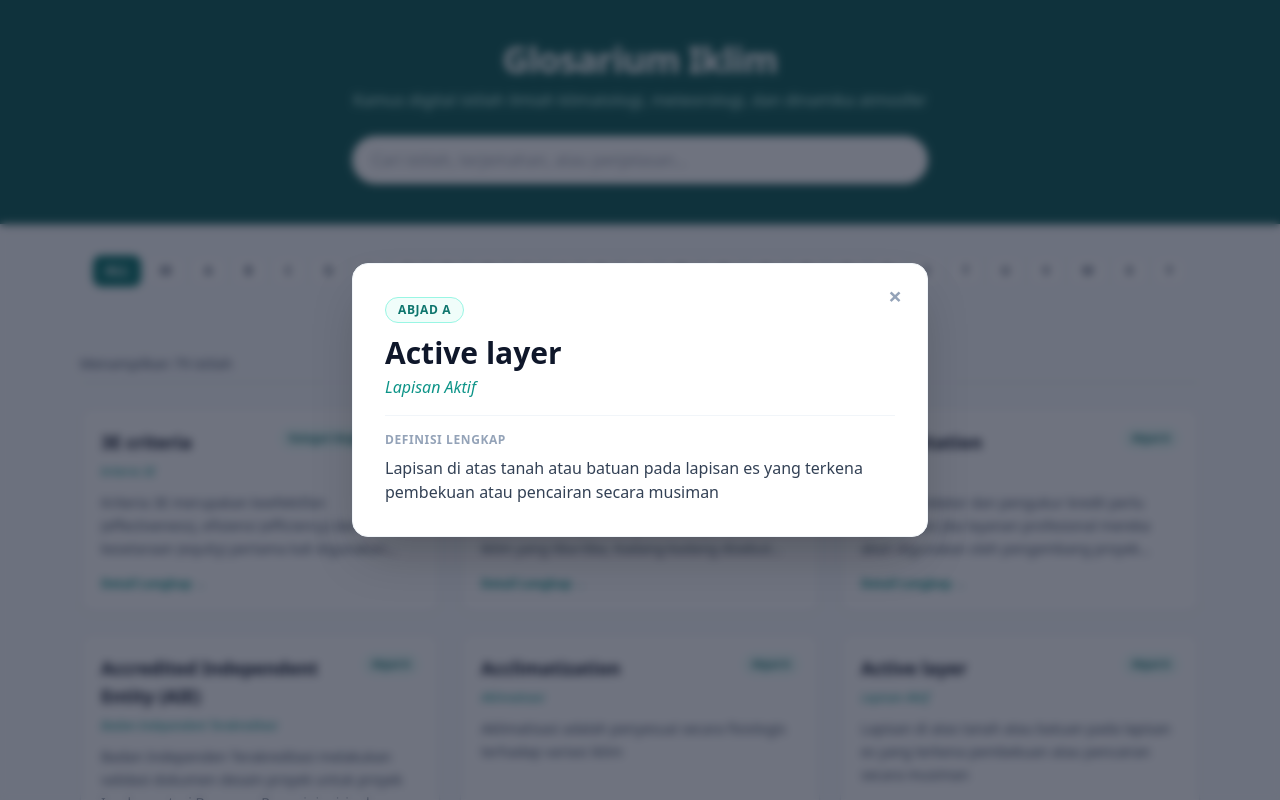
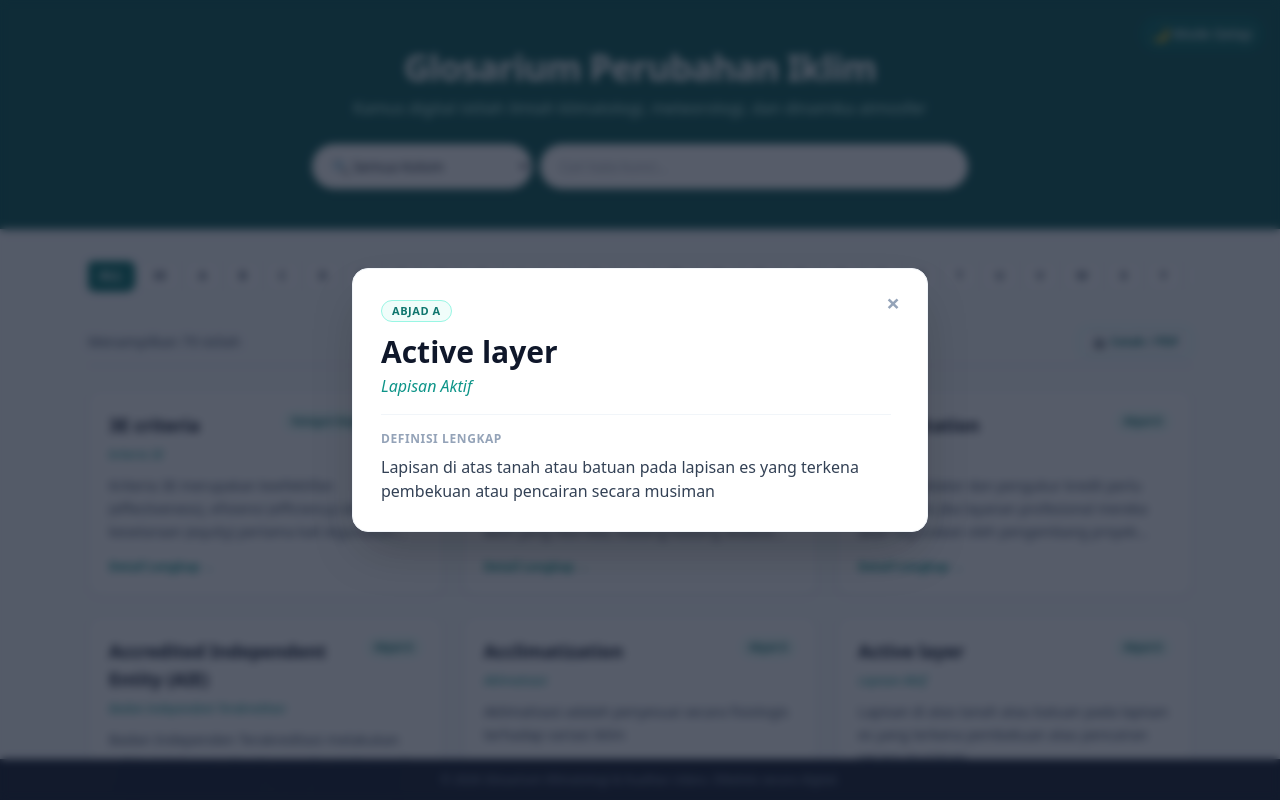
Before and after one commit to lukmanhakim-bmkg/glosarium_bmkg, a plain HTML site: page index.html in a window 1280 px wide. Both pictures are taken after a click on the element 1020 px from the left and 750 px from the top of the page. Shown: the top 800 px of the page. Drawn offline with nearby package versions, Linux system fonts and the light colour scheme.

Commit message:
Update index.html

```diff
--- a/index.html
+++ b/index.html
@@ -1,100 +1,171 @@
 <!DOCTYPE html>
-<html lang="id">
+<html lang="id" class="light">
 <head>
   <meta charset="UTF-8">
-  <meta name="viewport" content="width=device-width, initial-scale=1.0">
-  <title>Glosarium Iklim</title>
+  <meta name="viewport" content="width=device-width, initial-scale=1.0, maximum-scale=5.0">
+  <title>Glosarium Perubahan Iklim & Kualitas Udara</title>
 
-  <!-- Tailwind CSS CDN -->
+  <!-- Tailwind CSS CDN dengan Konfigurasi Dark Mode -->
   <script src="https://cdn.tailwindcss.com"></script>
+  <script>
+    tailwind.config = {
+      darkMode: 'class',
+    }
+  </script>
 
-  <!-- PapaParse CDN -->
+  <!-- PapaParse CDN untuk Parsing File CSV -->
   <script src="https://cdnjs.cloudflare.com/ajax/libs/PapaParse/5.4.1/papaparse.min.js"></script>
+
+  <!-- CSS Khusus Cetak / PDF -->
+  <style>
+    @media print {
+      header, footer, #alphabetContainerWrapper, #printBtn, #resetFilter, #searchColumnSelect, #darkModeToggle {
+        display: none !important;
+      }
+      body {
+        background: white !important;
+        color: black !important;
+        padding-bottom: 0 !important;
+      }
+      #glossaryGrid {
+        display: block !important;
+      }
+      #glossaryGrid > div {
+        break-inside: avoid;
+        border: 1px solid #ccc !important;
+        margin-bottom: 12px !important;
+        box-shadow: none !important;
+      }
+    }
+  </style>
 </head>
-<body class="bg-slate-50 text-slate-800 min-h-screen flex flex-col font-sans">
+<body class="bg-slate-50 dark:bg-slate-900 text-slate-800 dark:text-slate-100 min-h-screen flex flex-col font-sans transition-colors duration-200 pb-16">
 
-  <!-- Header & Pencarian -->
-  <header class="bg-teal-800 text-white py-10 px-4 shadow-md">
-    <div class="max-w-4xl mx-auto text-center">
-      <h1 class="text-3xl md:text-4xl font-extrabold tracking-tight mb-2">
-        Glosarium Iklim
+  <!-- Header & Navigasi Utama -->
+  <header class="bg-teal-800 dark:bg-teal-950 text-white py-8 sm:py-10 px-4 shadow-md relative">
+
+    <!-- Tombol Sakelar Mode Gelap -->
+    <button
+      id="darkModeToggle"
+      type="button"
+      class="absolute top-3 right-3 sm:top-4 sm:right-4 bg-teal-700/60 dark:bg-slate-800 px-3 py-2 rounded-full hover:bg-teal-600 dark:hover:bg-slate-700 transition flex items-center justify-center text-xs sm:text-sm font-medium shadow-sm active:scale-95"
+      title="Ubah Mode Gelap/Terang"
+    >
+      <span class="dark:hidden">🌙 Mode Gelap</span>
+      <span class="hidden dark:inline">☀️ Mode Terang</span>
+    </button>
+
+    <div class="max-w-4xl mx-auto text-center mt-4 sm:mt-2">
+      <h1 class="text-2xl sm:text-3xl md:text-4xl font-extrabold tracking-tight mb-2">
+        Glosarium Perubahan Iklim
       </h1>
-      <p class="text-teal-100 text-sm md:text-base max-w-2xl mx-auto">
+      <p class="text-teal-100 dark:text-teal-200 text-xs sm:text-sm md:text-base max-w-2xl mx-auto px-2">
         Kamus digital istilah ilmiah klimatologi, meteorologi, dan dinamika atmosfer
       </p>
 
-      <!-- Kolom Pencarian -->
-      <div class="mt-6 max-w-xl mx-auto">
+      <!-- Panel Controls: Skop & Input Pencarian -->
+      <div class="mt-6 max-w-2xl mx-auto flex flex-col sm:flex-row gap-2 px-2">
+        <select
+          id="searchColumnSelect"
+          class="w-full sm:w-auto px-4 py-3 rounded-2xl sm:rounded-full border-none text-slate-800 bg-white shadow-md focus:outline-none focus:ring-4 focus:ring-teal-400 text-base sm:text-sm font-medium cursor-pointer shrink-0"
+        >
+          <option value="all">🔍 Semua Kolom</option>
+          <option value="term">🔤 Istilah Inggris</option>
+          <option value="translation">🇮🇩 Terjemahan Indonesia</option>
+          <option value="def">📖 Definisi / Penjelasan</option>
+        </select>
+
         <input
           type="text"
           id="searchInput"
-          placeholder="Cari istilah, terjemahan, atau penjelasan..."
-          class="w-full px-5 py-3 rounded-full text-slate-800 shadow-md focus:outline-none focus:ring-4 focus:ring-teal-400 text-sm md:text-base"
+          placeholder="Cari kata kunci..."
+          class="w-full px-5 py-3 rounded-2xl sm:rounded-full text-slate-800 shadow-md focus:outline-none focus:ring-4 focus:ring-teal-400 text-base sm:text-sm"
         >
       </div>
     </div>
   </header>
 
   <!-- Konten Utama -->
-  <main class="max-w-6xl mx-auto px-4 py-8 flex-grow w-full">
-    <!-- Filter Alfabet (A-Z) -->
-    <div id="alphabetFilter" class="flex flex-wrap justify-center gap-1.5 mb-8"></div>
+  <main class="max-w-6xl mx-auto px-4 sm:px-6 py-6 sm:py-8 flex-grow w-full">
 
-    <!-- Info Status Data -->
-    <div class="flex justify-between items-center mb-6 pb-2 border-b border-slate-200 text-sm">
-      <span id="resultCount" class="font-medium text-slate-600">Memuat data glosarium...</span>
+    <!-- Filter Alfabet Geser Horizontal -->
+    <div id="alphabetContainerWrapper" class="overflow-x-auto pb-3 mb-4 sm:mb-6 -mx-4 px-4 sm:mx-0 sm:px-0">
+      <div id="alphabetFilter" class="flex flex-nowrap sm:flex-wrap justify-start sm:justify-center gap-1.5 min-w-max">
+        <!-- Render tombol abjad A-Z via app.js -->
+      </div>
+    </div>
+
+    <!-- Toolbar Info Status Data & Cetak -->
+    <div class="flex flex-wrap justify-between items-center gap-2 mb-6 pb-2 border-b border-slate-200 dark:border-slate-800 text-xs sm:text-sm">
+      <span id="resultCount" class="font-medium text-slate-600 dark:text-slate-400">Memuat data glosarium...</span>
+
+      <div class="flex items-center gap-2 sm:gap-3">
+        <button
+          id="printBtn"
+          type="button"
+          class="flex items-center gap-1.5 text-teal-700 dark:text-teal-400 hover:bg-teal-50 dark:hover:bg-teal-950/60 px-3 py-1.5 rounded-lg border border-teal-200 dark:border-teal-800 font-semibold text-xs transition active:scale-95"
+        >
+          🖨️ Cetak / PDF
+        </button>
+
         <button
           id="resetFilter"
-        class="text-teal-700 hover:text-teal-900 font-semibold text-xs uppercase tracking-wider hidden"
+          type="button"
+          class="text-slate-500 hover:text-slate-800 dark:hover:text-slate-200 font-semibold text-xs uppercase tracking-wider hidden"
         >
           Reset Filter
         </button>
       </div>
+    </div>
 
     <!-- Grid Kartu Glosarium -->
-    <div id="glossaryGrid" class="grid grid-cols-1 md:grid-cols-2 lg:grid-cols-3 gap-5"></div>
+    <div id="glossaryGrid" class="grid grid-cols-1 md:grid-cols-2 lg:grid-cols-3 gap-4 sm:gap-5">
+      <!-- Data CSV dirender di sini via app.js -->
+    </div>
   </main>
 
-  <!-- Footer -->
-  <footer class="bg-slate-900 text-slate-400 py-6 text-center text-xs border-t border-slate-800">
-    <p>&copy; 2026 Glosarium Klimatologi & Perubahan Iklim. Dikelola secara digital.</p>
+  <!-- Footer Fixed (Melayang Tetap di Dasar Layar) -->
+  <footer class="fixed bottom-0 left-0 right-0 bg-slate-900 dark:bg-slate-950 text-slate-400 py-3 text-center text-xs border-t border-slate-800 z-40 backdrop-blur-md bg-opacity-95">
+    <p>&copy; 2026 Glosarium Klimatologi & Kualitas Udara. Dikelola secara digital.</p>
   </footer>
 
   <!-- Pop-up Modal Detail -->
   <div
     id="detailModal"
-    class="fixed inset-0 bg-slate-900/60 backdrop-blur-sm hidden flex items-center justify-center p-4 z-50"
+    class="fixed inset-0 bg-slate-900/70 backdrop-blur-sm hidden flex items-center justify-center p-3 sm:p-4 z-50"
   >
-    <div class="bg-white rounded-2xl max-w-xl w-full p-6 md:p-8 shadow-2xl relative border border-slate-100">
+    <div class="bg-white dark:bg-slate-800 rounded-2xl max-w-xl w-full max-h-[85vh] flex flex-col p-5 sm:p-7 shadow-2xl relative border border-slate-100 dark:border-slate-700">
 
-      <!-- Tombol Tutup -->
+      <!-- Tombol Tutup Modal -->
       <button
         id="closeModal"
         type="button"
-        class="absolute top-4 right-4 text-slate-400 hover:text-slate-700 text-2xl font-bold w-8 h-8 flex items-center justify-center rounded-full hover:bg-slate-100 transition"
+        class="absolute top-3 right-3 sm:top-4 sm:right-4 text-slate-400 hover:text-slate-700 dark:hover:text-slate-200 text-2xl font-bold w-9 h-9 flex items-center justify-center rounded-full hover:bg-slate-100 dark:hover:bg-slate-700 transition active:scale-90"
       >
         &times;
       </button>
 
-      <!-- Content Modal -->
+      <!-- Konten Detail yang Bisa Di-scroll -->
+      <div class="overflow-y-auto pr-1 sm:pr-2 flex-grow">
         <span
           id="modalCategory"
-        class="inline-block text-xs font-bold uppercase tracking-wider text-teal-700 bg-teal-50 border border-teal-200 px-3 py-1 rounded-full mb-3"
+          class="inline-block text-[11px] font-bold uppercase tracking-wider text-teal-700 dark:text-teal-300 bg-teal-50 dark:bg-teal-950/60 border border-teal-200 dark:border-teal-800 px-2.5 py-0.5 rounded-full mb-3"
         ></span>
 
-      <h2 id="modalTerm" class="text-2xl md:text-3xl font-extrabold text-slate-900 mb-1 leading-tight"></h2>
+        <h2 id="modalTerm" class="text-xl sm:text-2xl md:text-3xl font-extrabold text-slate-900 dark:text-white mb-1 leading-tight pr-6"></h2>
 
-      <p id="modalTranslation" class="text-base italic text-teal-600 font-medium mb-4"></p>
+        <p id="modalTranslation" class="text-sm sm:text-base italic text-teal-600 dark:text-teal-400 font-medium mb-4"></p>
 
-      <div class="border-t border-slate-100 pt-4">
-        <h3 class="text-xs font-bold text-slate-400 uppercase tracking-wider mb-2">Definisi Lengkap</h3>
-        <p id="modalDefinition" class="text-slate-700 leading-relaxed text-sm md:text-base max-h-60 overflow-y-auto pr-2"></p>
+        <div class="border-t border-slate-100 dark:border-slate-700 pt-3 sm:pt-4">
+          <h3 class="text-xs font-bold text-slate-400 dark:text-slate-500 uppercase tracking-wider mb-2">Definisi Lengkap</h3>
+          <p id="modalDefinition" class="text-slate-700 dark:text-slate-300 leading-relaxed text-xs sm:text-sm md:text-base"></p>
+        </div>
       </div>
 
     </div>
   </div>
 
-  <!-- Memanggil JavaScript -->
+  <!-- Memanggil Skrip JavaScript Utama -->
   <script src="app.js"></script>
 </body>
 </html>
```
Lines whose indentation alone changed are shown as unchanged.
